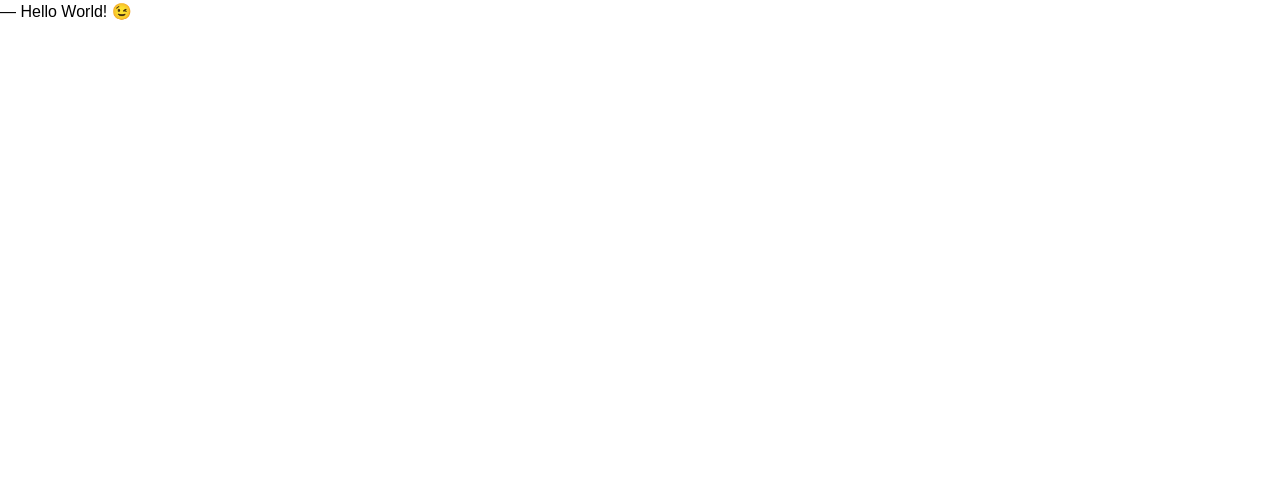
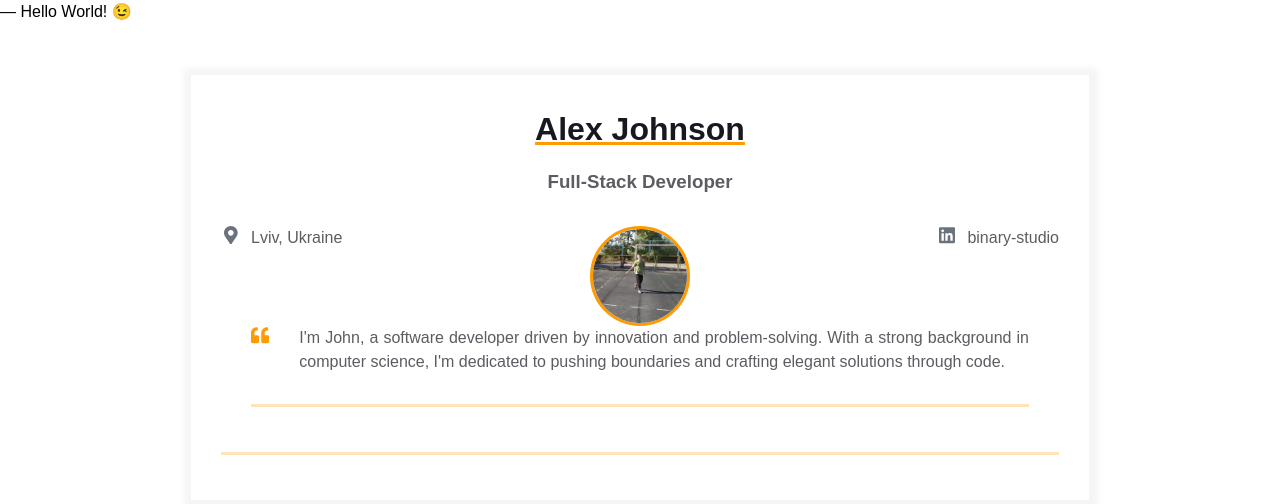
Before and after one commit to m4rc0d3r/homepage, a plain HTML site: page index.html in a window 1280 px wide. Drawn offline with Linux system fonts and the light colour scheme.

Commit message:
fill index.html with an example of the main content (#15)
* inserted main content template into `index.html`

* added the image file with me

* added example of contact information elements

* added an example of an introductory block

```diff
--- a/index.html
+++ b/index.html
@@ -8,5 +8,101 @@
   </head>
   <body>
     ― Hello World! &#x1F609;
+    <main>
+      <div class="resume">
+        <div class="container">
+          <div class="resume__block">
+            <h1 class="contact-info__header">Alex Johnson</h1>
+            <h3 class="contact-info__sub-header">Full-Stack Developer</h3>
+
+            <div class="contact_info_container fh">
+              <div class="contact-info__block">
+                <a href="" rel="author" class="contact-info__item">
+                  <div class="contact-info__item-icon-wrapper">
+                    <svg
+                      class="contact-info__item-icon"
+                      xmlns="http://www.w3.org/2000/svg"
+                      viewBox="0 0 384 512"
+                    >
+                      <path
+                        d="M172.268 501.67C26.97 291.031 0 269.413 0 192 0 85.961 85.961 0 192
+        0s192 85.961 192 192c0 77.413-26.97 99.031-172.268 309.67-9.535
+        13.774-29.93 13.773-39.464 0zM192 272c44.183 0 80-35.817
+        80-80s-35.817-80-80-80-80 35.817-80 80 35.817 80 80 80z"
+                      ></path>
+                    </svg>
+                  </div>
+                  <span>Lviv, Ukraine</span>
+                </a>
+              </div>
+
+              <div class="contact-info__block contact-info__block--center">
+                <img
+                  class="contact-info__avatar"
+                  src="assets/avatar.png"
+                  alt="Avatar"
+                />
+              </div>
+
+              <div class="contact-info__block">
+                <a
+                  href="https://ua.linkedin.com/company/binary-studio_241166"
+                  rel="author"
+                  class="contact-info__item"
+                >
+                  <div class="contact-info__item-icon-wrapper">
+                    <svg
+                      class="contact-info__item-icon"
+                      xmlns="http://www.w3.org/2000/svg"
+                      viewBox="0 0 448 512"
+                    >
+                      <path
+                        d="M416 32H31.9C14.3 32 0 46.5 0 64.3v383.4C0 465.5 14.3 480 31.9
+        480H416c17.6 0 32-14.5 32-32.3V64.3c0-17.8-14.4-32.3-32-32.3zM135.4
+        416H69V202.2h66.5V416zm-33.2-243c-21.3 0-38.5-17.3-38.5-38.5S80.9 96
+        102.2 96c21.2 0 38.5 17.3 38.5 38.5 0 21.3-17.2 38.5-38.5 38.5zm282.1
+        243h-66.4V312c0-24.8-.5-56.7-34.5-56.7-34.6 0-39.9 27-39.9
+        54.9V416h-66.4V202.2h63.7v29.2h.9c8.9-16.8 30.6-34.5 62.9-34.5 67.2
+        0 79.7 44.3 79.7 101.9V416z"
+                      ></path>
+                    </svg>
+                  </div>
+                  <span>binary-studio</span>
+                </a>
+              </div>
+            </div>
+            <div class="container">
+              <div class="resume__block">
+                <div class="intro">
+                  <div class="intro__icon-wrapper">
+                    <svg
+                      class="intro__icon"
+                      xmlns="http://www.w3.org/2000/svg"
+                      viewBox="0 0 512 512"
+                    >
+                      <path
+                        d="M464 256h-80v-64c0-35.3 28.7-64 64-64h8c13.3 0 24-10.7
+            24-24V56c0-13.3-10.7-24-24-24h-8c-88.4 0-160 71.6-160 160v240c0
+            26.5 21.5 48 48 48h128c26.5 0 48-21.5
+            48-48V304c0-26.5-21.5-48-48-48zm-288 0H96v-64c0-35.3 28.7-64
+            64-64h8c13.3 0 24-10.7 24-24V56c0-13.3-10.7-24-24-24h-8C71.6
+            32 0 103.6 0 192v240c0 26.5 21.5 48 48 48h128c26.5 0 48-21.5
+            48-48V304c0-26.5-21.5-48-48-48z"
+                      ></path>
+                    </svg>
+                  </div>
+                  <p class="intro_text">
+                    I'm John, a software developer driven by innovation and
+                    problem-solving. With a strong background in computer
+                    science, I'm dedicated to pushing boundaries and crafting
+                    elegant solutions through code.
+                  </p>
+                </div>
+              </div>
+            </div>
+          </div>
+        </div>
+      </div>
+    </main>
   </body>
 </html>
```
Also changed, not shown: assets/avatar.png (added).
